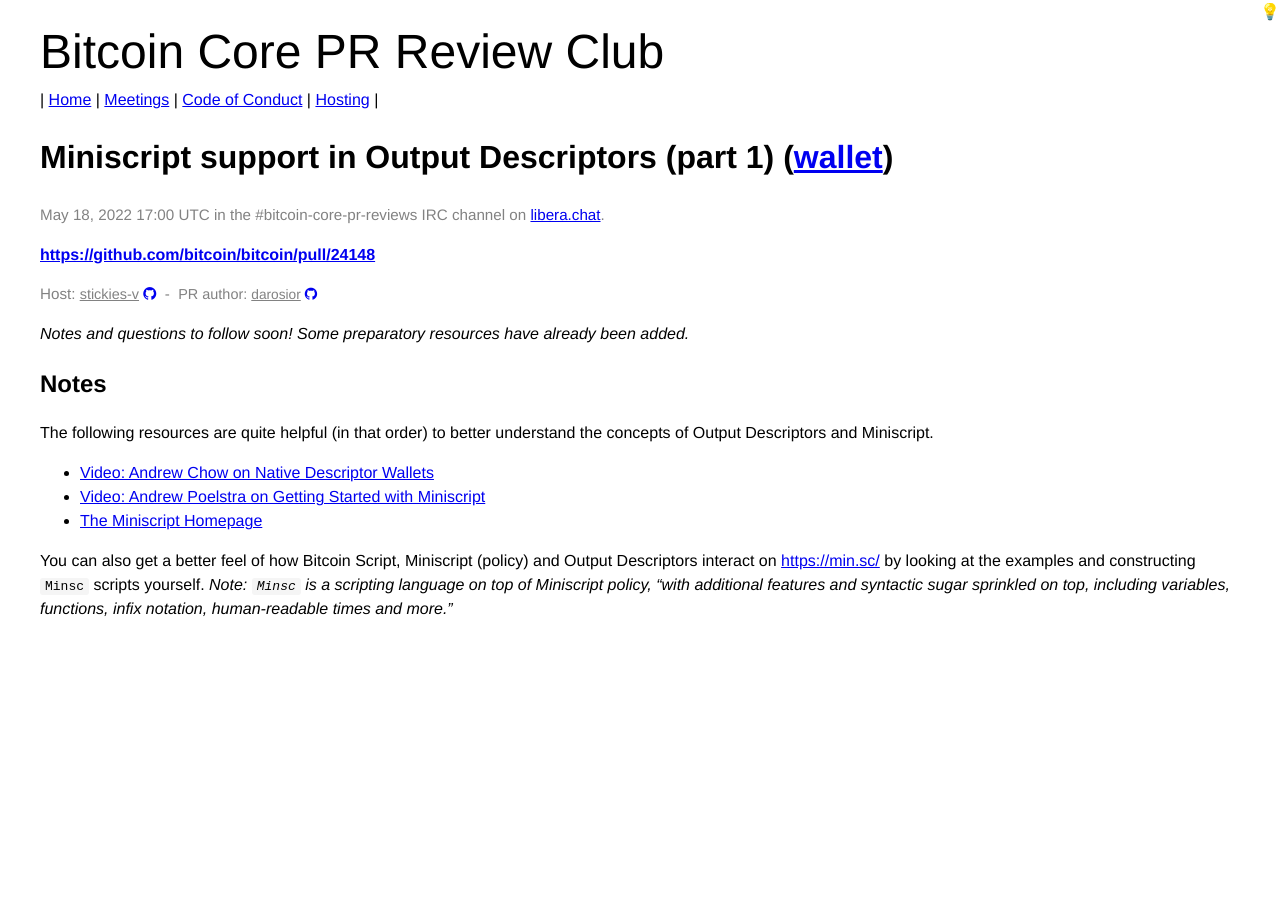
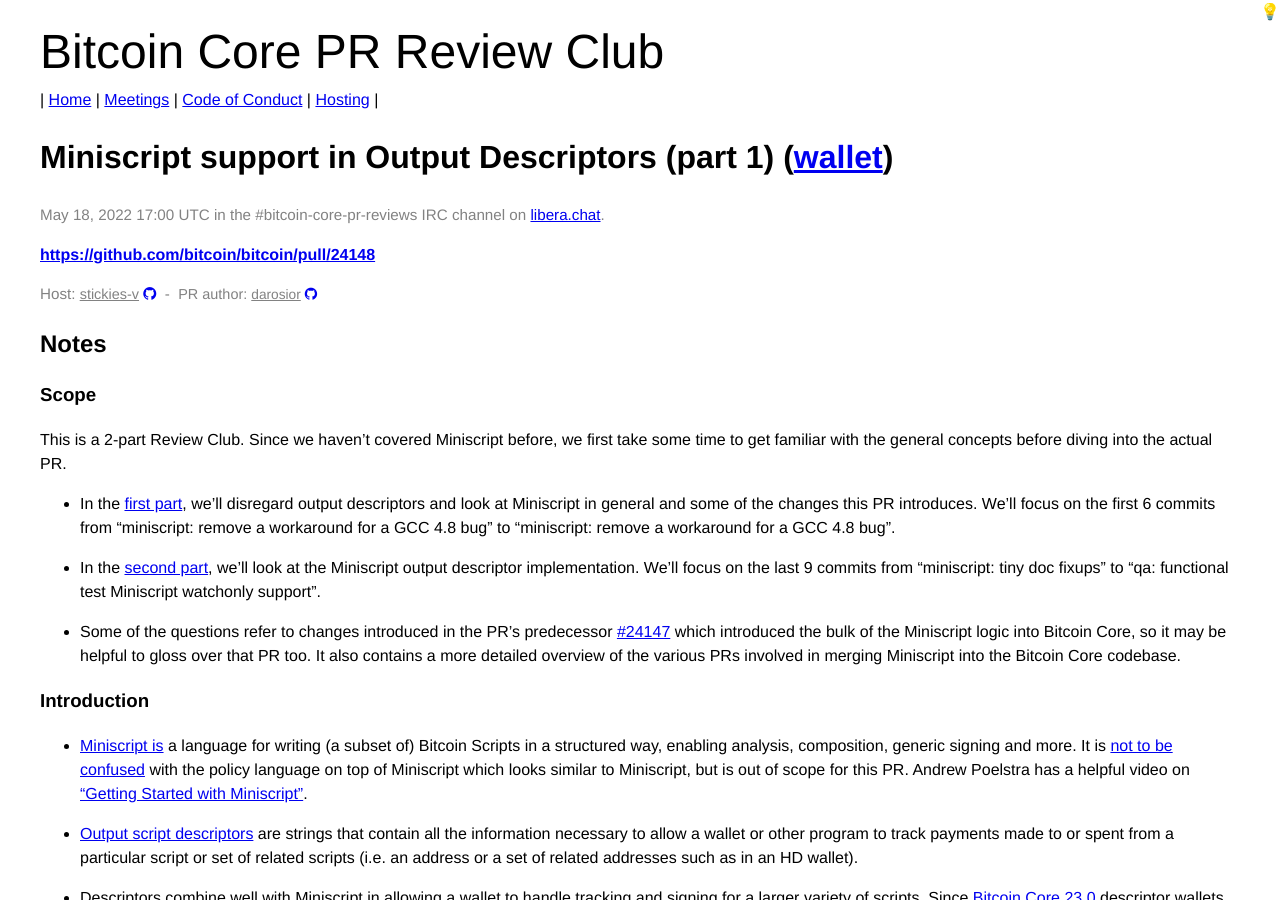
Before and after one commit to bitcoin-core-review-club/website, a Jekyll site: the page built from _posts/2022-05-18-#24148.md, in a window 1280 px wide and 900 px high. Built offline with Jekyll 4.4.1, drawn with Linux system fonts in a browser that asks for light colours; some of the changed text lies outside the part shown.

Commit message:
Add notes and questions for n24148

```diff
--- a/_posts/2022-05-18-#24148.md
+++ b/_posts/2022-05-18-#24148.md
@@ -10,23 +10,49 @@
 commit:
 ---
 
-_Notes and questions to follow soon! Some preparatory resources have already been added._
+## Notes
+
+### Scope
+
+This is a 2-part Review Club. Since we haven't covered Miniscript before, we first take some time to get familiar with the general concepts before diving into the actual PR.
+
+- In the [first part](https://bitcoincore.reviews/24148), we'll disregard output descriptors and look at Miniscript in general and some of the changes this PR introduces. We'll focus on the first 6 commits from "miniscript: remove a workaround for a GCC 4.8 bug" to "miniscript: remove a workaround for a GCC 4.8 bug".
+
+- In the [second part](https://bitcoincore.reviews/24148-2), we'll look at the Miniscript output descriptor implementation. We'll focus on the last 9 commits from "miniscript: tiny doc fixups" to "qa: functional test Miniscript watchonly support".
+
+- Some of the questions refer to changes introduced in the PR's predecessor [#24147](https://github.com/bitcoin/bitcoin/pull/24147) which introduced the bulk of the Miniscript logic into Bitcoin Core, so it may be helpful to gloss over that PR too. It also contains a more detailed overview of the various PRs involved in merging Miniscript into the Bitcoin Core codebase.
 
 
-## Notes
+### Introduction
 
-The following resources are quite helpful (in that order) to better understand the concepts of Output Descriptors and Miniscript.
+- [Miniscript is](https://bitcoin.sipa.be/miniscript/) a language for writing (a subset of) Bitcoin Scripts in a structured way, enabling analysis, composition, generic signing and more. It is [not to be confused](https://bitcoin.stackexchange.com/questions/91565/what-does-bitcoin-policy-language-offer-the-developer-that-miniscript-doesnt-w) with the policy language on top of Miniscript which looks similar to Miniscript, but is out of scope for this PR. Andrew Poelstra has a helpful video on ["Getting Started with Miniscript"](https://www.youtube.com/watch?v=eTUuwASdUBE).
 
-- [Video: Andrew Chow on Native Descriptor Wallets](https://www.youtube.com/watch?v=xC25NzIjzog)
-- [Video: Andrew Poelstra on Getting Started with Miniscript](https://www.youtube.com/watch?v=eTUuwASdUBE)
-- [The Miniscript Homepage](https://bitcoin.sipa.be/miniscript/)
+- [Output script descriptors](https://bitcoinops.org/en/topics/output-script-descriptors/) are strings that contain all the information necessary to allow a wallet or other program to track payments made to or spent from a particular script or set of related scripts (i.e. an address or a set of related addresses such as in an HD wallet).
 
-You can also get a better feel of how Bitcoin Script, Miniscript (policy) and Output Descriptors interact on [https://min.sc/](https://min.sc/) by looking at the examples and constructing `Minsc` scripts yourself. *Note: `Minsc` is a scripting language on top of Miniscript policy, "with additional features and syntactic sugar sprinkled on top, including variables, functions, infix notation, human-readable times and more."*
+- Descriptors combine well with Miniscript in allowing a wallet to handle tracking and signing for a larger variety of scripts. Since [Bitcoin Core 23.0](https://bitcoincore.org/en/releases/23.0/) descriptor wallets have become the default wallet type.
 
-<!-- TODO: Before meeting, add notes and questions
+- This PR [#24148](https://github.com/bitcoin/bitcoin/pull/24148) introduces watch-only support for Miniscript descriptors, extending the [already existing descriptor language](https://github.com/bitcoin/bitcoin/blob/master/doc/descriptors.md). You've probably noticed that both languages have very similar syntax, [this is intentional](https://github.com/bitcoin/bitcoin/pull/16800#issuecomment-583559190).
+
+
 ## Questions
+
 1. Did you review the PR? [Concept ACK, approach ACK, tested ACK, or NACK](https://github.com/bitcoin/bitcoin/blob/master/CONTRIBUTING.md#peer-review)?
--->
+
+1. What would be a valid Miniscript for a spending policy that unconditionally locks the UTXO for 21 blocks, and then requires a 2-of-3 multisig from Alice, Bob, or Carol? *(Note: the [Miniscript homepage](https://bitcoin.sipa.be/miniscript/) and [https://min.sc/](https://min.sc/) have easy-to-use tooling available to construct Miniscripts)*
+
+1. What does it mean when a node is "sane" or "valid"? Do they mean the same thing?
+
+1. What does it mean for an expression to be non-malleably satisfied? After SegWit, why do we still need to worry about malleability?
+
+1. Why does `Compare` now use a non-recursive algorithm, whereas previously the `Node::operator==` operator was recursive? What is the largest size that `queue` in `Compare` can ever grow?
+
+1. How do we keep track of a `Node`'s type and type properties? Why don't we just declare them as regular class members? Can we instantiate a `Node` with multiple type properties at once?
+
+1. In your own words, how does `Node::TreeEvalMaybe()` work?
+
+1. In `Node::CheckTimeLocksMix()`, what is the type of `"k"_mst`? In your own words, what does the `<<` operator do here?
+
+1. Why is `Node<Key>` templated with `Key`? What type(s) do we expect `Key` to take?
 
 
 <!-- TODO: After meeting, uncomment and add meeting log between the irc tags
```
